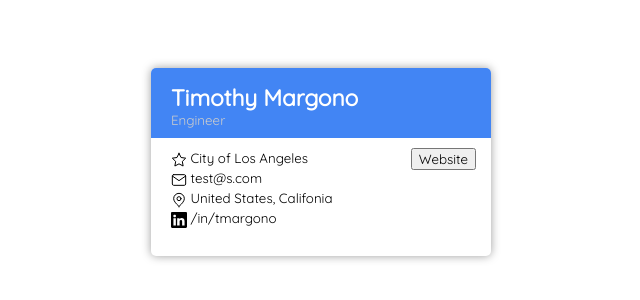
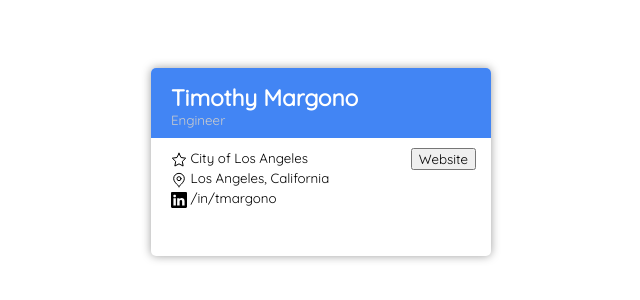
Before and after one commit to tmargono/tmargono-personal, a React (Create React App) app: page / in a window 1280 px wide. Shown: the part 238-538 px from the top of the page, without its empty margins (339-979 px from the left). Built offline with nearby package versions, Linux system fonts and the light colour scheme.

Commit message:
Update App.js

```diff
--- a/src/App.js
+++ b/src/App.js
@@ -266,8 +266,8 @@ function App() {
       tagline: "Engineer",
       title: "City of Los Angeles",
       //phone: "+123-456-789",
-      mail: "test@s.com",
-      location: "United States, Califonia",
+      //mail: "test@s.com",
+      location: "Los Angeles, California",
       linkedin: "/in/tmargono"
       //socials: [["linkedin", "/in/tmargono"]]
     }
```
